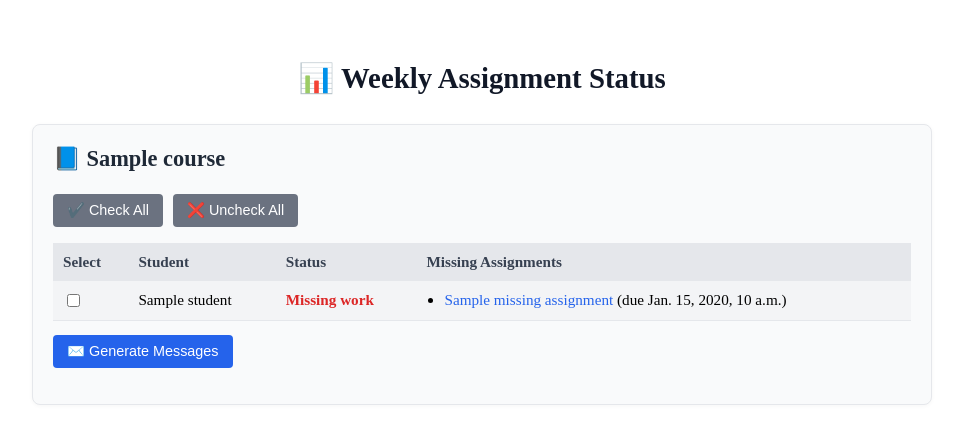
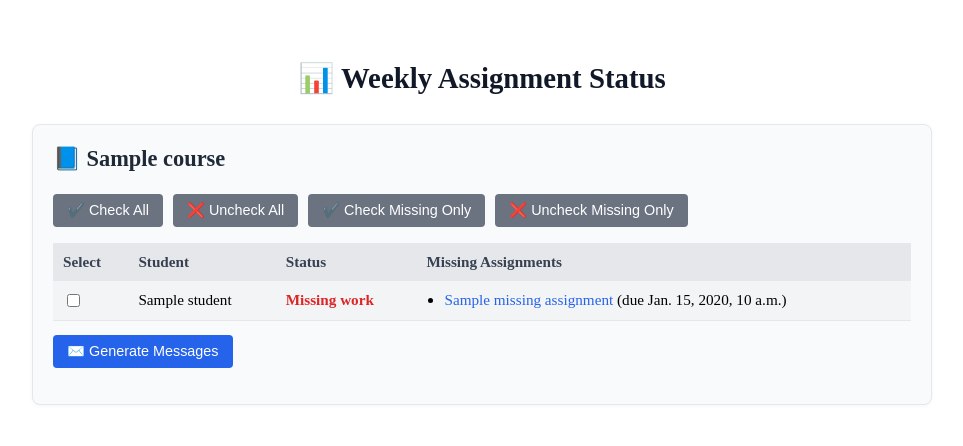
Before and after one commit to rwstorer/canvas_nudge, a Django app: template canvas_nudger/templates/canvas_nudger/weekly_report.html in a window 1280 px wide. Shown: the top 446 px of the page, without its empty margins (158-1121 px from the left). Run offline with Django 5.2, Linux system fonts and the light colour scheme; the template is opened without the code that fills it: most values are stand-ins (such as "Sample title", 1, 10 or a date in 2020).

Commit message:
added buttons for selecting/deselecting only those with missing assignments

```diff
--- a/canvas_nudger/templates/canvas_nudger/weekly_report.html
+++ b/canvas_nudger/templates/canvas_nudger/weekly_report.html
@@ -116,6 +116,12 @@
                 <button type="button" class="btn btn-secondary" onclick="toggleCourses(false)">
                     ❌ Uncheck All
                 </button>
+                <button type="button" class="btn btn-secondary" onclick="toggleMissing(true)">
+                    ✔️ Check Missing Only
+                </button>
+                <button type="button" class="btn btn-secondary" onclick="toggleMissing(false)">
+                    ❌ Uncheck Missing Only
+                </button>
 
                 <table>
                     <tr>
@@ -126,7 +132,7 @@
                     </tr>
 
                     {% for student in course.students %}
-                    <tr>
+                    <tr class="{% if student.completed_all %}status-completed-row{% else %}status-missing-row{% endif %}">
                         <td>
                             <input type="checkbox"
                                    name="selected_student_ids"
@@ -178,4 +184,11 @@ function toggleCourses(state) {
     const boxes = document.querySelectorAll('input[type=checkbox][name="selected_student_ids"]');
     boxes.forEach(cb => cb.checked = state);
 }
-</script>
+
+function toggleMissing(state) {
+    const rows = document.querySelectorAll('tr.status-missing-row');
+    rows.forEach(row => {
+        const cb = row.querySelector('input[type=checkbox][name="selected_student_ids"]');
+        if (cb) cb.checked = state;
+    });
+}</script>
```
